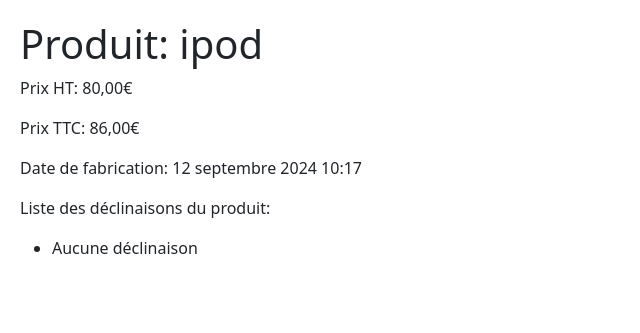
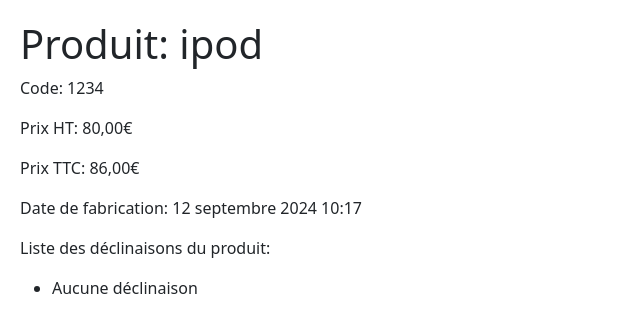
Before and after one commit to Juliette0070/progAvTp1, a Django app: page /appTp1/items/1 in a window 1280 px wide. Shown: the part 46-379 px from the top of the page, without its empty margins (0-640 px from the left). Run offline with Django 5.2, Linux system fonts and the light colour scheme; data comes from the database, SQL or seed files in the repository; some libraries are stand-ins or nearby versions.

Commit message:
Refactor templates: items.html and list_products.html
- Add product code to items.html template
- Update title in list_products.html template

```diff
--- a/appTp1/templates/appTp1/items.html
+++ b/appTp1/templates/appTp1/items.html
@@ -1,6 +1,7 @@
 {% extends 'appTp1/base.html' %}
 {% block content %}
 <h1>Produit: {{product.name}}</h1>
+<p>Code: {{product.code}}</p>
 <p>Prix HT: {{product.price_ht}}€</p>
 <p>Prix TTC: {{product.price_ttc}}€</p>
 <p>Date de fabrication: {{product.date_creation}}</p>
--- a/appTp1/templates/appTp1/list_products.html
+++ b/appTp1/templates/appTp1/list_products.html
@@ -1,4 +1,5 @@
 {% extends 'appTp1/base.html' %}
+{% block title %}Produits{% endblock %}
 {% block content %}
 <h1>Produits</h1>
 <p>Liste des produits ({{ prdcts | length }}):</p>
```
